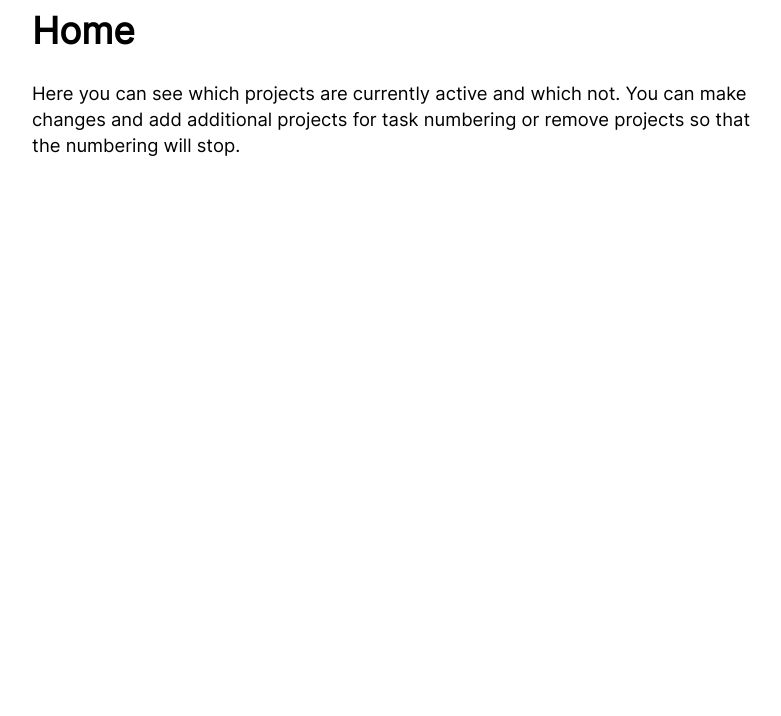
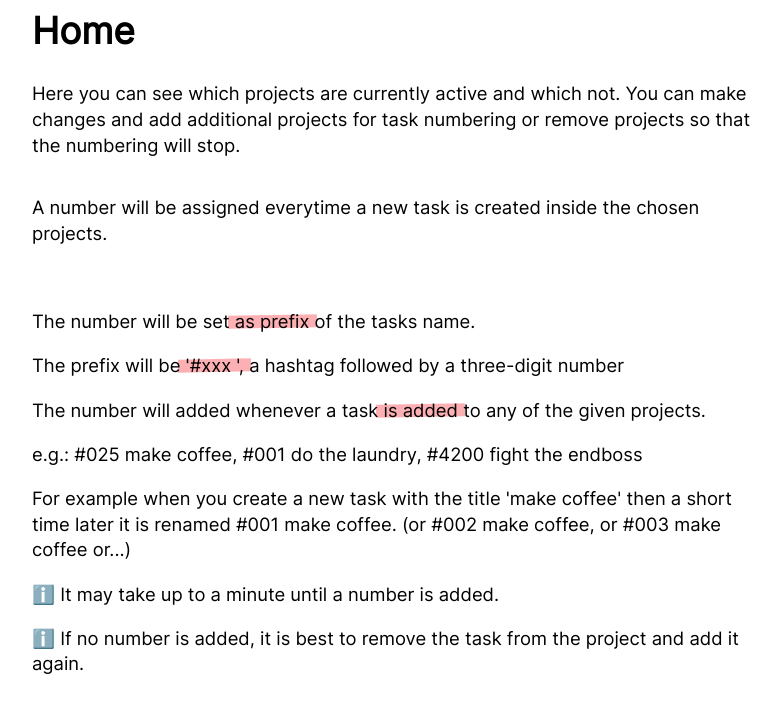
Before and after one commit to marfrede/asana-number-nerd, a FastAPI app: template templates/home.jinja2 in a window 1280 px wide. Shown: the part 266-982 px from the top of the page, without its empty margins (244-1025 px from the left). Before the commit the page ends 422 px from the top, so only its background shows below. Run offline with FastAPI, Linux system fonts and the light colour scheme; the template is opened without the code that fills it, so the values that code supplies are empty; parts of the project's set-up code (start-up, migrations or seed data) failed here and were passed over.

Commit message:
add text to home page

```diff
--- a/templates/finish-setup.jinja2
+++ b/templates/finish-setup.jinja2
@@ -29,10 +29,12 @@
 			<p>The prefix will be<span class="highlight"> '#xxx ', </span>a hashtag followed by a three-digit number</p>
 			<p>The number will added whenever a task<span class="highlight"> is added </span> to any of the given projects.
 			</p>
-			<p>e.g.: #025 make coffee, #001 do the laundry, #4269 fight the endboss</p>
+			<p>e.g.: #025 make coffee, #001 do the laundry, #4200 fight the endboss</p>
 			<p>For example when you create a new task with the title 'make coffee' inside the project
 				'{{projects[0]['name']}}' then a short time later it is renamed #001 make coffee. (or #002 make coffee, or #003
 				make coffee or...)</p>
+			<p>ℹ️ It may take up to a minute until a number is added.</p>
+			<p>ℹ️ If no number is added, it is best to remove the task from the project and add it again.</p>
 
 			<div class="content" style="text-align: center;">
 				<form action="create-webhooks" method="post">
--- a/templates/home.jinja2
+++ b/templates/home.jinja2
@@ -57,6 +57,21 @@
 					</div>
 				</div>
 			</div>
+
+
+			<p>A number will be assigned everytime a new task is created inside the chosen projects.</p>
+			<br>
+			<p>The number will be set<span class="highlight"> as prefix </span>of the tasks name.</p>
+			<p>The prefix will be<span class="highlight"> '#xxx ', </span>a hashtag followed by a three-digit number</p>
+			<p>The number will added whenever a task<span class="highlight"> is added </span> to any of the given projects.
+			</p>
+			<p>e.g.: #025 make coffee, #001 do the laundry, #4200 fight the endboss</p>
+			<p>For example when you create a new task with the title 'make coffee' then a short time later it is renamed #001
+				make coffee. (or #002 make coffee, or #003
+				make coffee or...)</p>
+			<p>ℹ️ It may take up to a minute until a number is added.</p>
+			<p>ℹ️ If no number is added, it is best to remove the task from the project and add it again.</p>
+
 		</div>
 	</div>
 </body>
```
